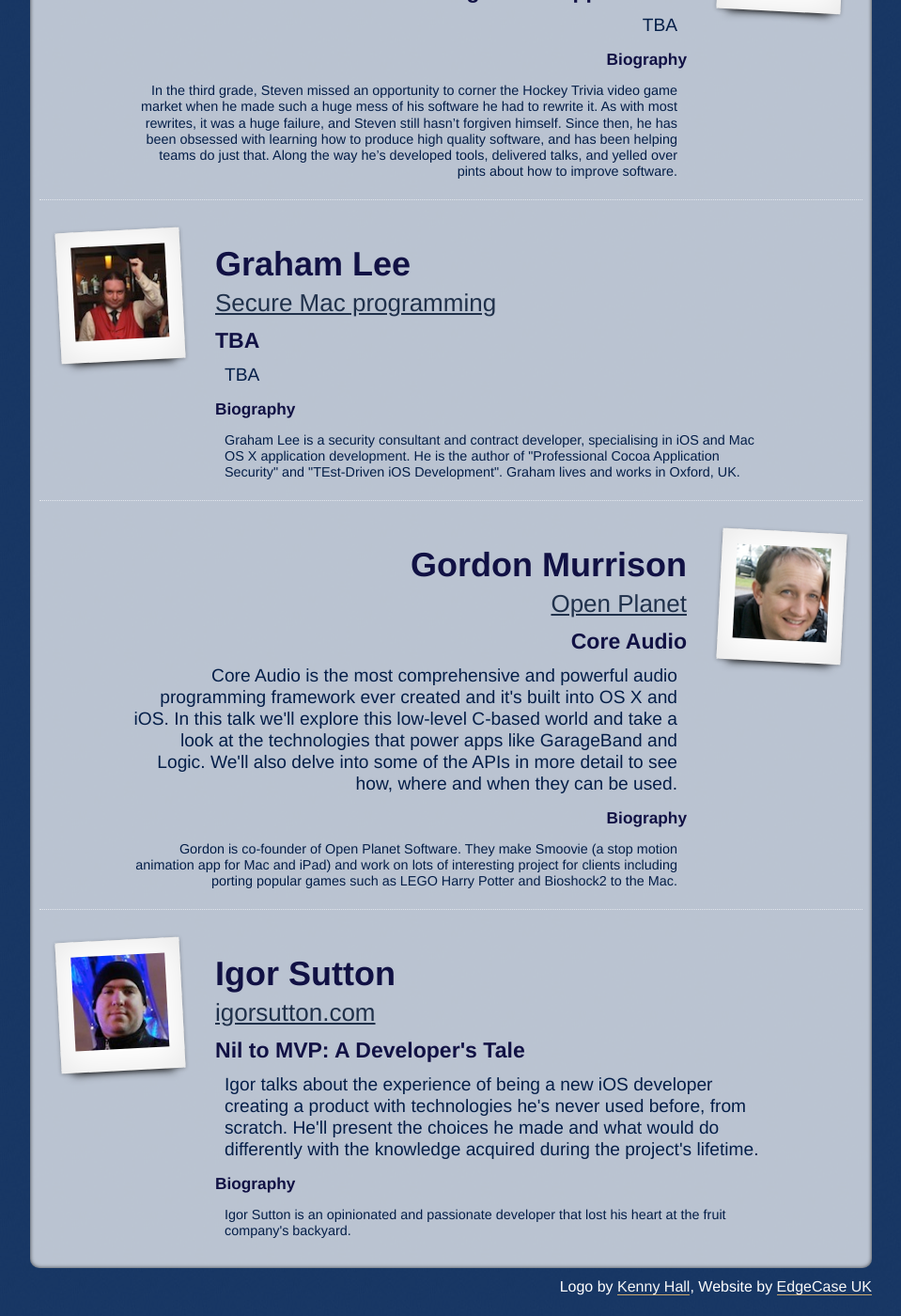
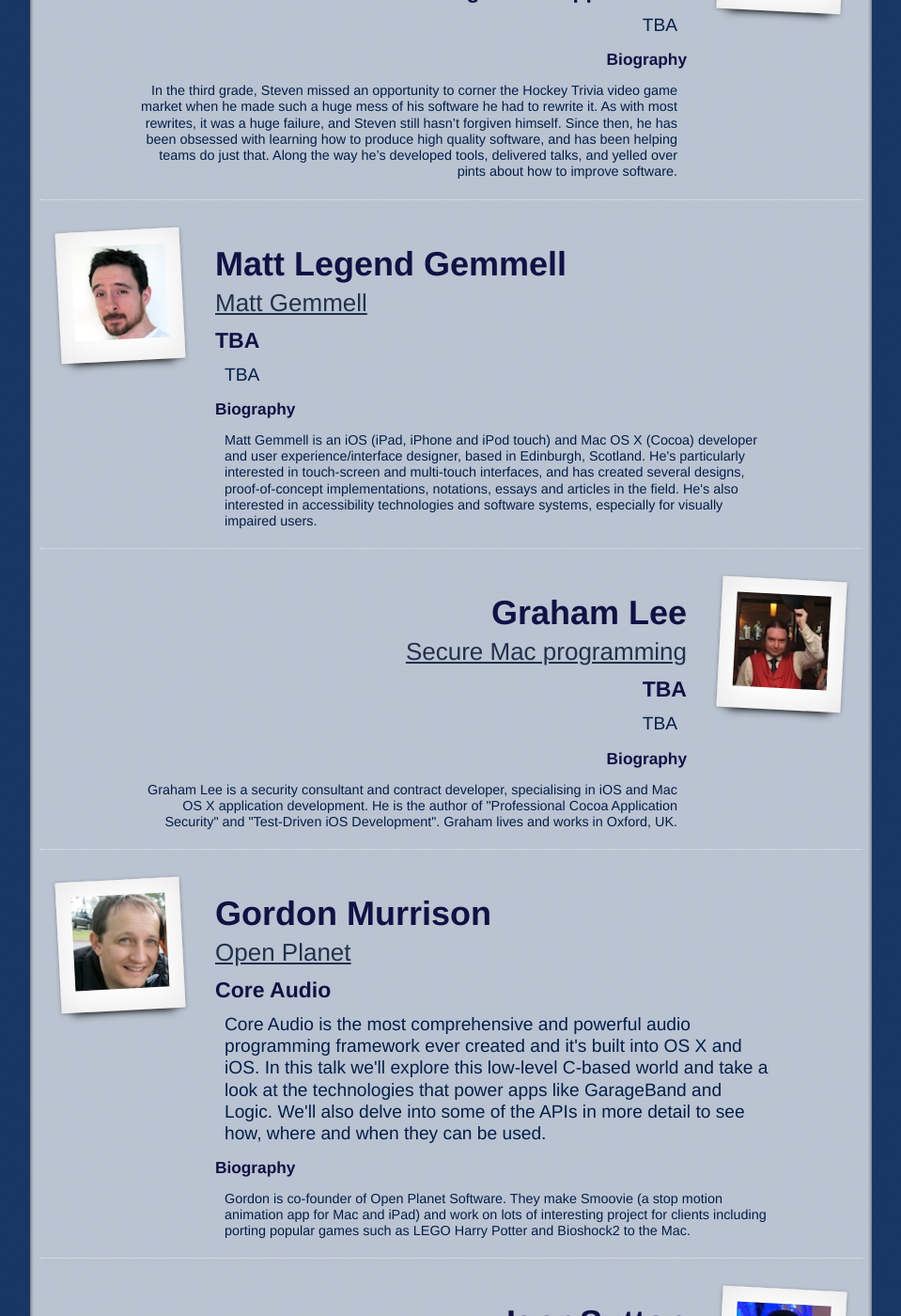
Before and after one commit to acf/nsscotland, a Jekyll site: the page built from index.html, in a window 1280 px wide and 1400 px high, scrolled down 889 px. Shown: the whole window at 94% size, without its empty margins (160-1119 px from the left). Built offline with Jekyll 4.4.1, drawn with Linux system fonts in a browser that asks for light colours; some of the changed text lies outside the part shown.

Commit message:
Added Matt, Steve and Simon

```diff
--- a/index.html
+++ b/index.html
@@ -12,7 +12,7 @@
 
 <div class="speaker">
   <div class="image drop-shadow lifted rotated">
-    <div><img src="images/placeholder.png"></div>
+    <div><img src="images/srbaker.jpg"></div>
   </div>
 
   <div class="info">
@@ -31,6 +31,25 @@
 
 <div class="speaker">
   <div class="image drop-shadow lifted rotated">
+    <div><img src="images/matt_gemmell.jpg"></div>
+  </div>
+
+  <div class="info">
+    <h3>Matt Legend Gemmell</h3>
+    <a class="bigger" href="http://mattgemmell.com/">Matt Gemmell</a>
+    <div class="abstract">
+      <h4>TBA</h4>
+      <p>TBA</p>
+    </div>
+    <div class="biography">
+      <h4>Biography</h4>
+      <p>Matt Gemmell is an iOS (iPad, iPhone and iPod touch) and Mac OS X (Cocoa) developer and user experience/interface designer, based in Edinburgh, Scotland.  He's particularly interested in touch-screen and multi-touch interfaces, and has created several designs, proof-of-concept implementations, notations, essays and articles in the field. He's also interested in accessibility technologies and software systems, especially for visually impaired users.</p>
+    </div>
+  </div>
+</div>
+
+<div class="speaker">
+  <div class="image drop-shadow lifted rotated">
     <div><img src="images/graham_lee.jpg"></div>
   </div>
 
@@ -43,7 +62,7 @@
     </div>
     <div class="biography">
       <h4>Biography</h4>
-      <p>Graham Lee is a security consultant and contract developer, specialising in iOS and Mac OS X application development. He is the author of "Professional Cocoa Application Security" and "TEst-Driven iOS Development". Graham lives and works in Oxford, UK.</p>
+      <p>Graham Lee is a security consultant and contract developer, specialising in iOS and Mac OS X application development. He is the author of "Professional Cocoa Application Security" and "Test-Driven iOS Development". Graham lives and works in Oxford, UK.</p>
     </div>
   </div>
 </div>
@@ -85,3 +104,22 @@
     </div>
   </div>
 </div>
+
+<div class="speaker">
+  <div class="image drop-shadow lifted rotated">
+    <div><img src="images/sgaw.jpg"></div>
+  </div>
+
+  <div class="info">
+    <h3>Simon Wolf</h3>
+    <a class="bigger" href="http://ottersoftware.com/">Otter Software</a>
+    <div class="abstract">
+      <h4>TBA</h4>
+      <p>TBA</p>
+    </div>
+    <div class="biography">
+      <h4>Biography</h4>
+      <p>Since graduating in 1994 Simon has been developing software for a living, working for a handful of companies that have spanned a diverse range of industries and sizes.  By the end of 2009 he wanted a fresh challenge but since he essentially loved what he was doing the obvious solution was to alter how he did it. Hence he quit his salaried job and created Otter Software.</p>
+    </div>
+  </div>
+</div>
```
Also changed, not shown: images/matt_gemmell.jpg (added), images/sgaw.jpg (added), images/srbaker.jpg (added).
